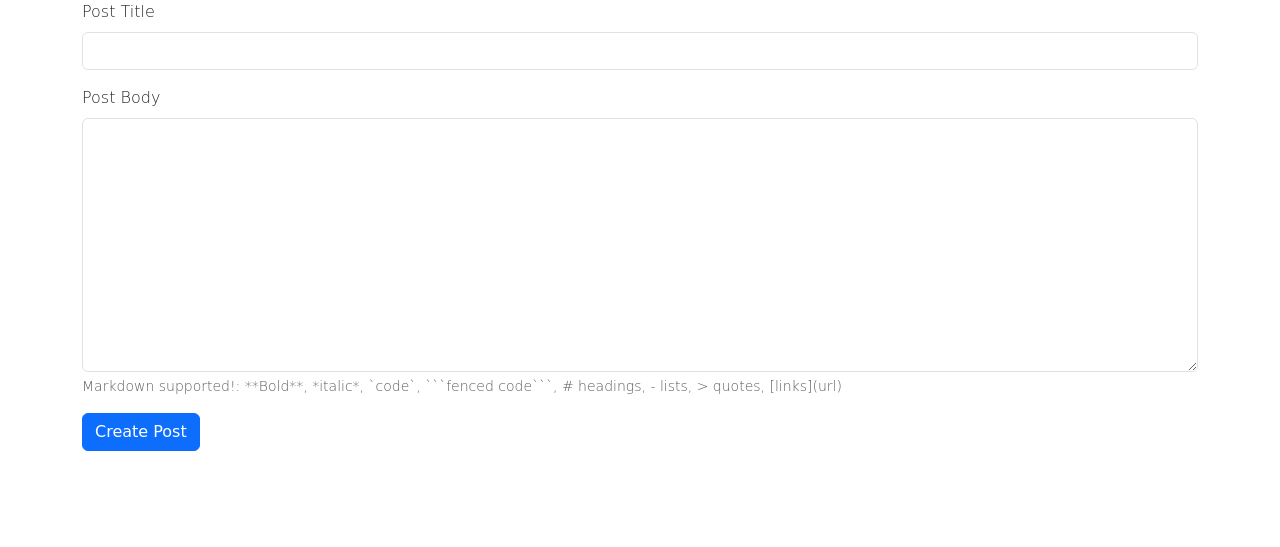
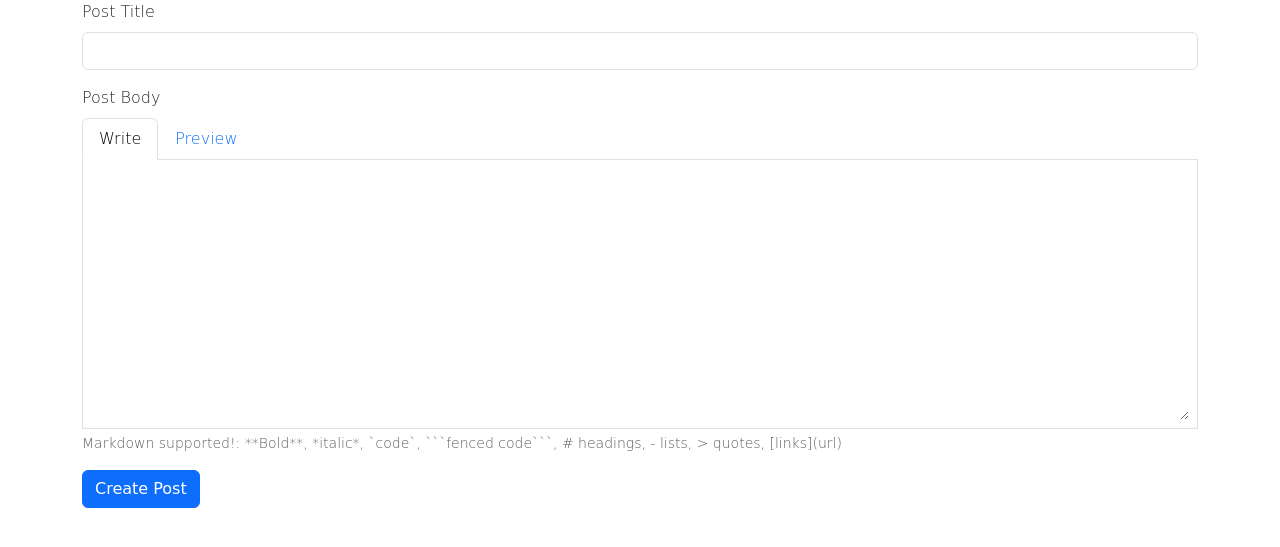
Before and after one commit to timodev96-alt/T-Blog, a Flask app: template templates/create_post.html in a window 1280 px wide. Shown: the part 56-603 px from the top of the page. Run offline with Flask 3, Linux system fonts and the light colour scheme; the template is opened without the code that fills it, so the values that code supplies are empty; some libraries are stand-ins or nearby versions.

Commit message:
added Post Preview for markdown posts

````diff
--- a/static/styles.css
+++ b/static/styles.css
@@ -79,3 +79,17 @@ h1,h2 {
     border: 1px solid #ccc;
     padding: 0.5rem;
 }
+
+[data-theme="Dark"] .nav-tabs .nav-link {
+    color: var(--text) !important;
+    border-color: #444 !important;
+}
+[data-theme="Dark"] .nav-tabs .nav-link.active {
+    background-color: var(--card-bg) !important;
+    color: var(--text) !important;
+    border-color: #444 #444 var(--card-bg) !important;
+}
+
+[data-theme="Dark"] .nav-tabs {
+    border-bottom-color: #444 !important;
+}
--- a/templates/create_post.html
+++ b/templates/create_post.html
@@ -8,12 +8,65 @@
     <input type="text" name="title" class="form-control" id="postTitle" value="{{ post['title'] if post else '' }}">
   </div>
   <div class="mb-3">
-    <label for="postBody" class="form-label">Post Body</label>
-    <textarea class="form-control" id="postBody" name="body" rows="10">{{ post['body'] if post else '' }}</textarea>
+
+    <label class="form-label">Post Body</label>
+    <ul class="nav nav-tabs">
+      <li class="nav-item">
+        <button type="button" class="nav-link active" id="write-tab" data-tab="write">Write</button>
+      </li>
+      <li class="nav-item">
+        <button type="button" class="nav-link" id="preview-tab" data-tab="preview">Preview</button>
+      </li>
+    </ul>
+
+    <div id="write-pane" class="border border-top-0 p-2">
+      <textarea class="form-control" id="postBody" name="body" rows="10" cols="100" style="border:none; box-shadow:none;">{{ post['body'] if post else '' }}</textarea>
+    </div>
+
+    <div id="preview-pane" class="border border-top-0 p-3 post-body" style="display: none; min-height: 250px;">
+      <em class="text-muted d-block mt-1">Nothing to preview</em>
+    </div>
     <small class="text-muted d-block mt-1">
       Markdown supported!: **Bold**, *italic*, `code`, ```fenced code```, # headings, - lists, &gt; quotes, [links](url)
     </small>
   </div>
   <button type="submit" class="btn btn-primary">{{ 'Save Changes' if post else 'Create Post' }}</button>
 </form>
+
+<script src="https://cdnjs.cloudflare.com/ajax/libs/marked/12.0.0/marked.min.js"></script>
+<script src="https://cdnjs.cloudflare.com/ajax/libs/dompurify/3.0.9/purify.min.js"></script>
+<script>
+  (function() {
+    const writeTab = document.getElementById('write-tab');
+    const previewTab = document.getElementById('preview-tab');
+    const writePane = document.getElementById('write-pane');
+    const previewPane = document.getElementById('preview-pane');
+    const textarea = document.getElementById('postBody');
+
+    function showWrite() {
+      writeTab.classList.add('active');
+      previewTab.classList.remove('active');
+      writePane.style.display = 'block';
+      previewPane.style.display = 'none';
+    }
+
+    function showPreview() {
+      writeTab.classList.remove('active');
+      previewTab.classList.add('active');
+      writePane.style.display = 'none';
+      previewPane.style.display = 'block';
+
+      const raw = textarea.value.trim();
+      if (!raw) {
+        previewPane.innerHTML = '<em class="text-muted">Nothing to preview yet...</em>';
+        return;
+      }
+      const html = marked.parse(raw);
+      previewPane.innerHTML = DOMPurify.sanitize(html);
+    }
+
+    writeTab.addEventListener('click', showWrite);
+    previewTab.addEventListener('click', showPreview);
+  })();
+</script>
 {% endblock %}
````
